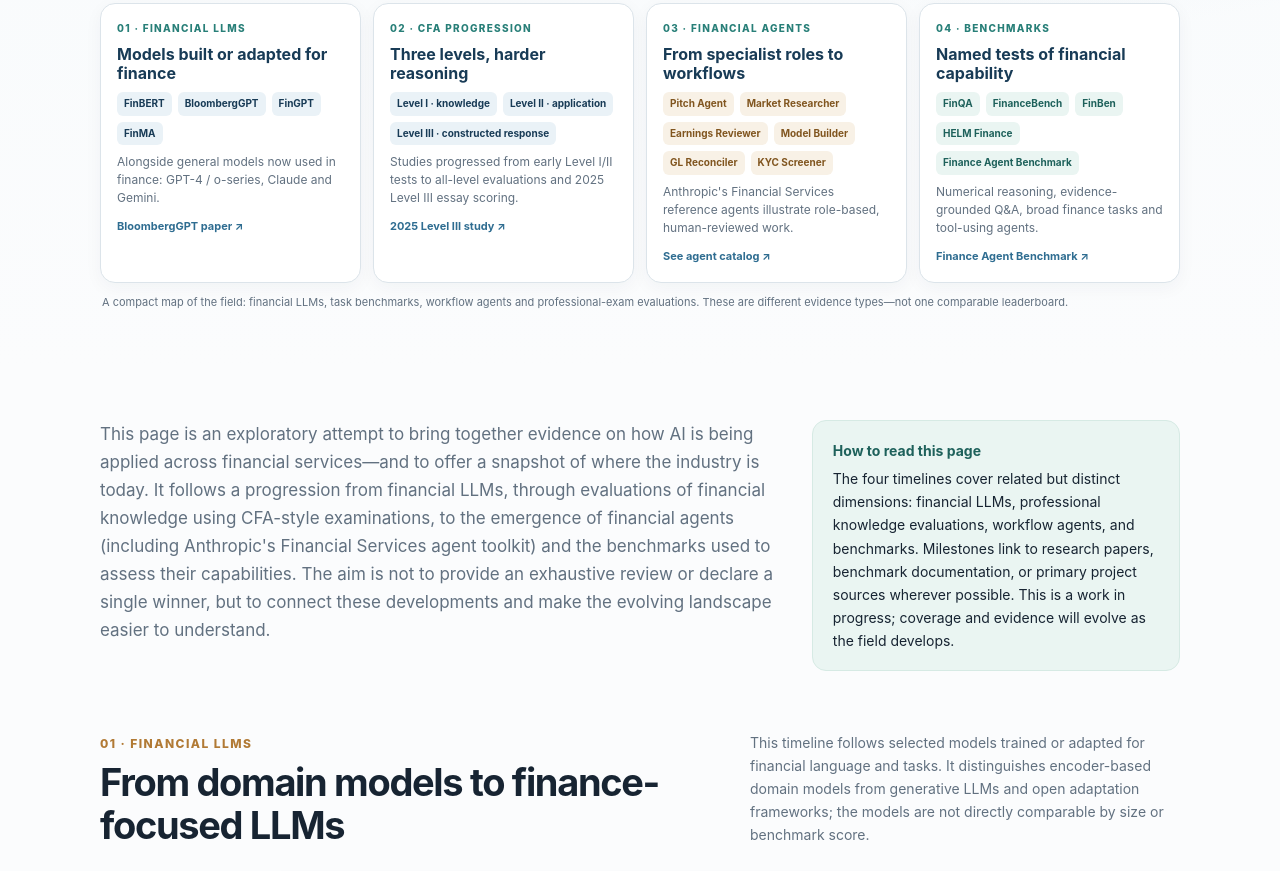
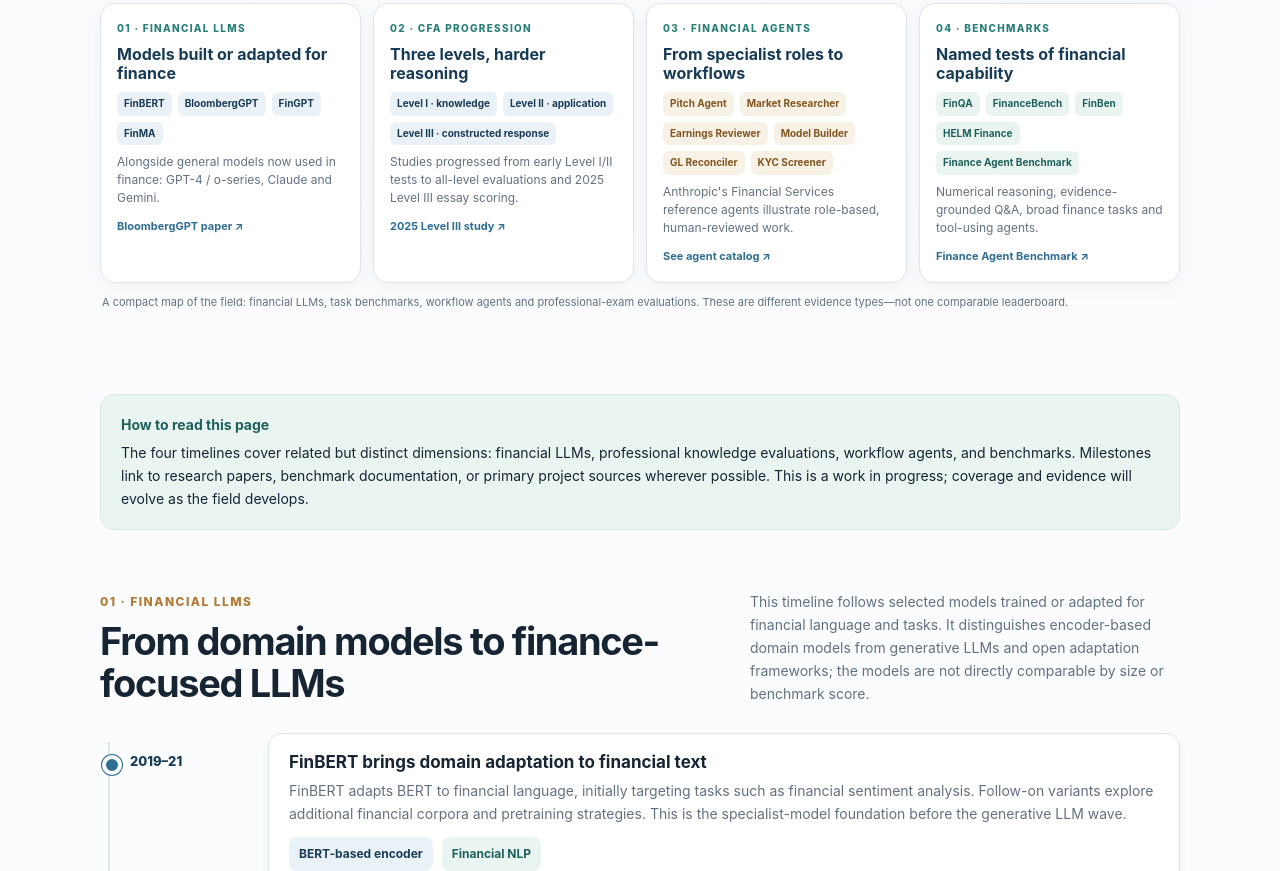
Before and after one commit to vilen22/ai-in-finance, a plain HTML site: page index.html in a window 1280 px wide. Shown: the part 480-1351 px from the top of the page. Drawn offline with Linux system fonts and the light colour scheme.

Commit message:
Update index.html

```diff
--- a/index.html
+++ b/index.html
@@ -181,8 +181,6 @@ footer .footrow{display:flex;justify-content:space-between;gap:20px;flex-wrap:wr
 </section>
 
 <main class="wrap">
-  <div class="intro">
-    <p>This page is an exploratory attempt to bring together evidence on how AI is being applied across financial services—and to offer a snapshot of where the industry is today. It follows a progression from financial LLMs, through evaluations of financial knowledge using CFA-style examinations, to the emergence of financial agents (including Anthropic's Financial Services agent toolkit) and the benchmarks used to assess their capabilities. The aim is not to provide an exhaustive review or declare a single winner, but to connect these developments and make the evolving landscape easier to understand.</p>
     <div class="intro-note"><strong>How to read this page</strong>The four timelines cover related but distinct dimensions: financial LLMs, professional knowledge evaluations, workflow agents, and benchmarks. Milestones link to research papers, benchmark documentation, or primary project sources wherever possible. This is a work in progress; coverage and evidence will evolve as the field develops.</div>
   </div>
 
```
